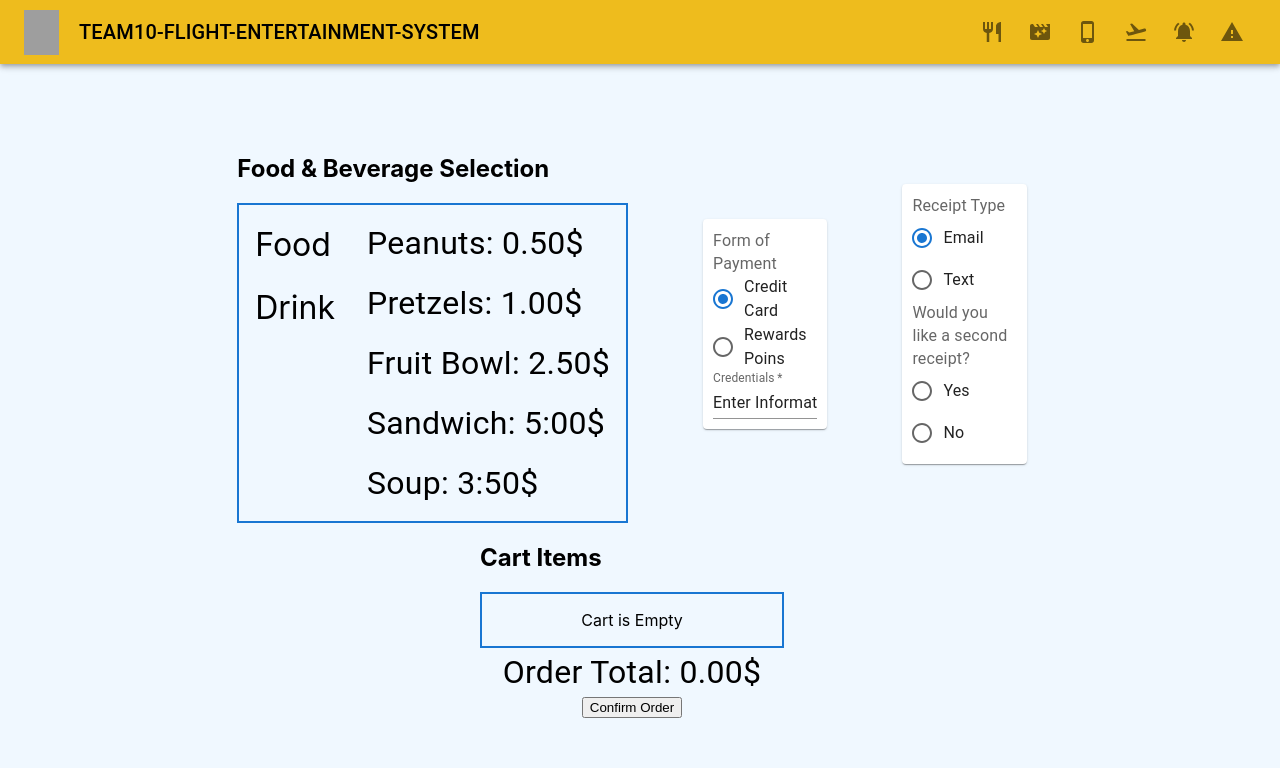
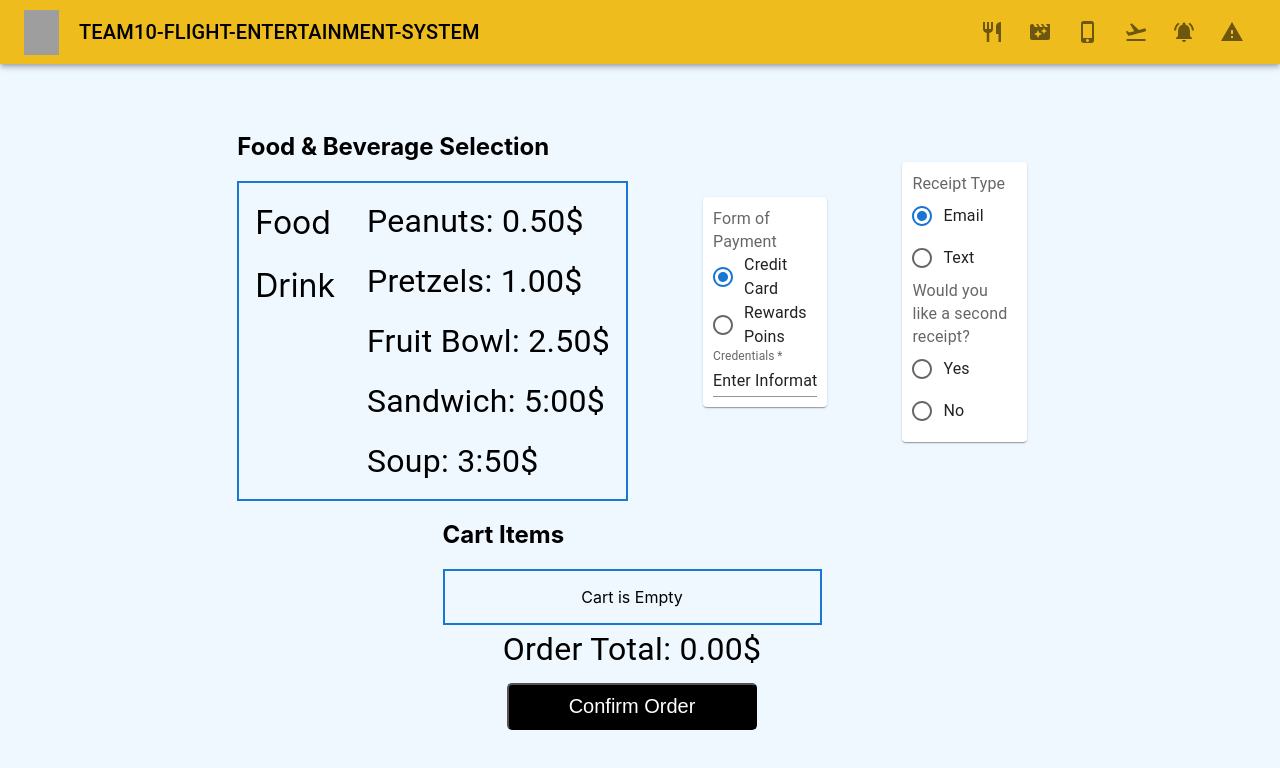
Before and after one commit to ldumeni1/Team10-Flight-Entertainment-System, a React (Create React App) app: page / in a window 1280 px wide. Both pictures are taken after a click on the button 992 px from the left and 32 px from the top of the page. Shown: the top 768 px of the page. Built offline with nearby package versions, Linux system fonts and the light colour scheme; grey boxes are pictures that could not be loaded.

Commit message:
css styles for buttons

```diff
--- a/src/FoodMenu.js
+++ b/src/FoodMenu.js
@@ -233,12 +233,12 @@ function FoodMenu(props) {
                 {/* conditional cart render */}
                 <Grid item style={{ flexGrow: "1" }}>
                     <h2 text-align="center">Cart Items</h2>
-                    <Box sx={{ display: 'flex', justifyContent: 'center', width: 300, border: 2, borderColor: 'primary.main' }}>
+                    <Box sx={{ display: 'flex', justifyContent: 'center', width: 375, border: 2, borderColor: 'primary.main' }}>
                         {orderSelection.length != 0 ?
                             <ul>
                                 {orderSelection.map((item) => (
-                                    <li key={item.price}>{item.name} {item.amount}
-                                        <span><button onClick={() => removeFromOrder(item.name, item.price, item.amount)}> remove </button></span>
+                                    <li style={{ fontSize: "1.5em", paddingRight: "10px" }} key={item.price}>{item.name} {item.amount} &nbsp;
+                                        <span><button id="remove-button" onClick={() => removeFromOrder(item.name, item.price, item.amount)}> remove </button></span>
                                     </li>
                                 ))}
                             </ul> : <p>Cart is Empty</p>}
@@ -249,7 +249,7 @@ function FoodMenu(props) {
                 </Box>
                 {/* confirm button to fire cascading events */}
                 <Grid>
-                    <button onClick={handleOrderConfirm}> Confirm Order </button>
+                    <button id='confirm-button' class="btn" onClick={handleOrderConfirm}> Confirm Order </button>
                 </Grid>
             </Grid>
         </Grid>
--- a/src/index.css
+++ b/src/index.css
@@ -15,3 +15,23 @@ code {
 div.button{
   color: "red"
 }
+
+#confirm-button {
+  background-color: black;
+  color: white;
+  font-size: 20px;
+  padding: 10px 60px;
+  border-radius: 5px;
+  margin: 10px 0px;
+  cursor: pointer;
+}
+
+#remove-button {
+  background-color: black;
+  color: white;
+  font-size: 20px;
+  padding: 10px 20px;
+  border-radius: 5px;
+  margin: 10px 0px;
+  cursor: pointer;
+}
```
